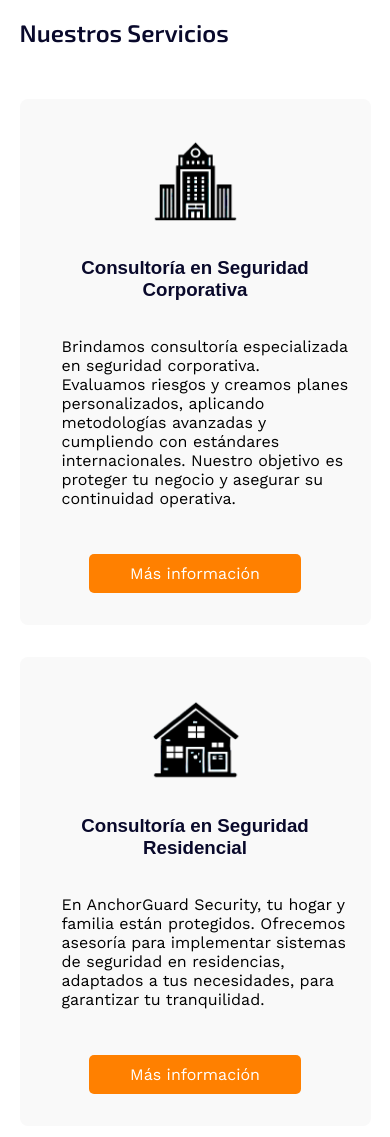
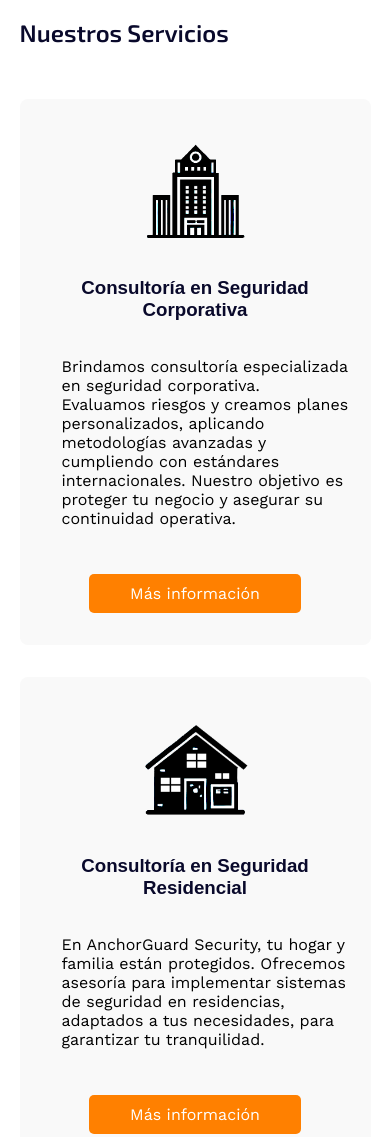
Before and after one commit to ricardoaamano/anchorguard, a plain HTML site: page index.html in a window 390 px wide. Shown: the part 1140-2277 px from the top of the page. Drawn offline with nearby package versions, Linux system fonts and the light colour scheme; a web font is replaced by a local one.

Commit message:
Actualización

```diff
--- a/index.html
+++ b/index.html
@@ -80,31 +80,31 @@
         <section id="intro-servicios">
             <h2>Nuestros Servicios</h2>
             <div class="intro-servicios">
-                <img class="intro-icon" src="ico-cor.png" alt="Icono de seguridad corporativa">
+                <a href="servicios.html#corporativa"><img src="ico-cor.png" alt="Icono de seguridad corporativa"></a>
                 <h3>Consultoría en Seguridad Corporativa</h3>
                 <p class="text">Brindamos consultoría especializada en seguridad corporativa. Evaluamos riesgos y creamos planes personalizados, aplicando metodologías avanzadas y cumpliendo con estándares internacionales. Nuestro objetivo es proteger tu negocio y asegurar su continuidad operativa.</p>
                 <a href="servicios.html#corporativa" class="btn">Más información</a>
             </div>
             <div class="intro-servicios">
-                <img class="intro-icon" src="ico-res.png" alt="Icono de seguridad residencial">
+                <a href="servicios.html#residencial"><img class="intro-icon" src="ico-res.png" alt="Icono de seguridad residencial"></a>
                 <h3>Consultoría en Seguridad Residencial</h3>
                 <p class="text">En AnchorGuard Security, tu hogar y familia están protegidos. Ofrecemos asesoría para implementar sistemas de seguridad en residencias, adaptados a tus necesidades, para garantizar tu tranquilidad.</p>
                 <a href="servicios.html#residencial" class="btn">Más información</a>
             </div>
             <div class="intro-servicios">
-                <img class="intro-icon" src="ico-emp.png" alt="Icono de seguridad empresarial">
+                <a href="servicios.html#empresarial"><img class="intro-icon" src="ico-emp.png" alt="Icono de seguridad empresarial"></a>
                 <h3>Consultoría en Seguridad Empresarial</h3>
                 <p class="text">Protege tus instalaciones con nuestra consultoría en seguridad empresarial. Evaluamos tus necesidades y te damos recomendaciones sobre cámaras, control de acceso y sistemas de alarma para una protección integral.</p>
                 <a href="servicios.html#empresarial" class="btn">Más información</a>
             </div>
             <div class="intro-servicios">
-                <img class="intro-icon" src="ico-eva.png" alt="Icono de evaluación de proveedores">
+                <a href="servicios.html#evaluacion"><img class="intro-icon" src="ico-eva.png" alt="Icono de evaluación de proveedores"></a>
                 <h3>Evaluación de Proveedores</h3>
                 <p class="text">Te ayudamos a elegir los mejores proveedores de seguridad para tu empresa o propiedad, evaluando su eficacia y fiabilidad para asegurar que cumplan con tus estándares y necesidades.</p>
                 <a href="servicios.html#evaluacion" class="btn">Más información</a>
             </div>
             <div class="intro-servicios">
-                <img class="intro-icon" src="ico-cur.png" alt="Icono de cursos en seguridad">
+                <a href="servicios.html#cursos"><img class="intro-icon" src="ico-cur.png" alt="Icono de cursos en seguridad"></a>
                 <h3>Cursos de Concientización en Seguridad</h3>
                 <p class="text">Ofrecemos cursos de concientización en seguridad para mejorar la preparación y seguridad personal y profesional. Nuestros cursos cubren temas como la cultura de seguridad, prevención del delito, manejo seguro, plan familiar de seguridad y prevención de secuestros.</p>
                 <a href="servicios.html#cursos" class="btn">Más información</a>
--- a/styles.css
+++ b/styles.css
@@ -236,16 +236,21 @@ p {
     align-items: center;
 }
 
-.intro-icon {
+.intro-servicios a {
+    display: flex; /* Usamos flexbox */
+    justify-content: center; /* Centramos horizontalmente */
+    align-items: center; /* Centramos verticalmente */
+}
+
+.intro-servicios a img {
     grid-column: 1 / 2;
     grid-row: 1 / 2;
-    width: 100px;
+    width: 120px;
     height: auto;
-    justify-self: center;
     transition: transform 0.3s ease;
 }
 
-.intro-icon:hover {
+.intro-servicios a img:hover {
     transform: scale(1.2);
 }
 
@@ -285,9 +290,13 @@ p {
         gap: 1rem;
     }
 
-    .intro-icon {
+    .intro-servicios a img {
         grid-column: 1 / 2;
         grid-row: 1;
+    }
+
+    .intro-servicios a img:hover {
+        transform: scale(1.2);
     }
 
     .text {
@@ -309,10 +318,14 @@ p {
         grid-template-rows: auto auto auto auto;
     }
 
-    .intro-icon {
+    .intro-servicios a img {
         grid-column: 1;
         grid-row: 1;
         justify-self: center;
+    }
+
+    .intro-servicios a img:hover {
+        transform: scale(1.2);
     }
 
     .intro-servicios h3 {
```
